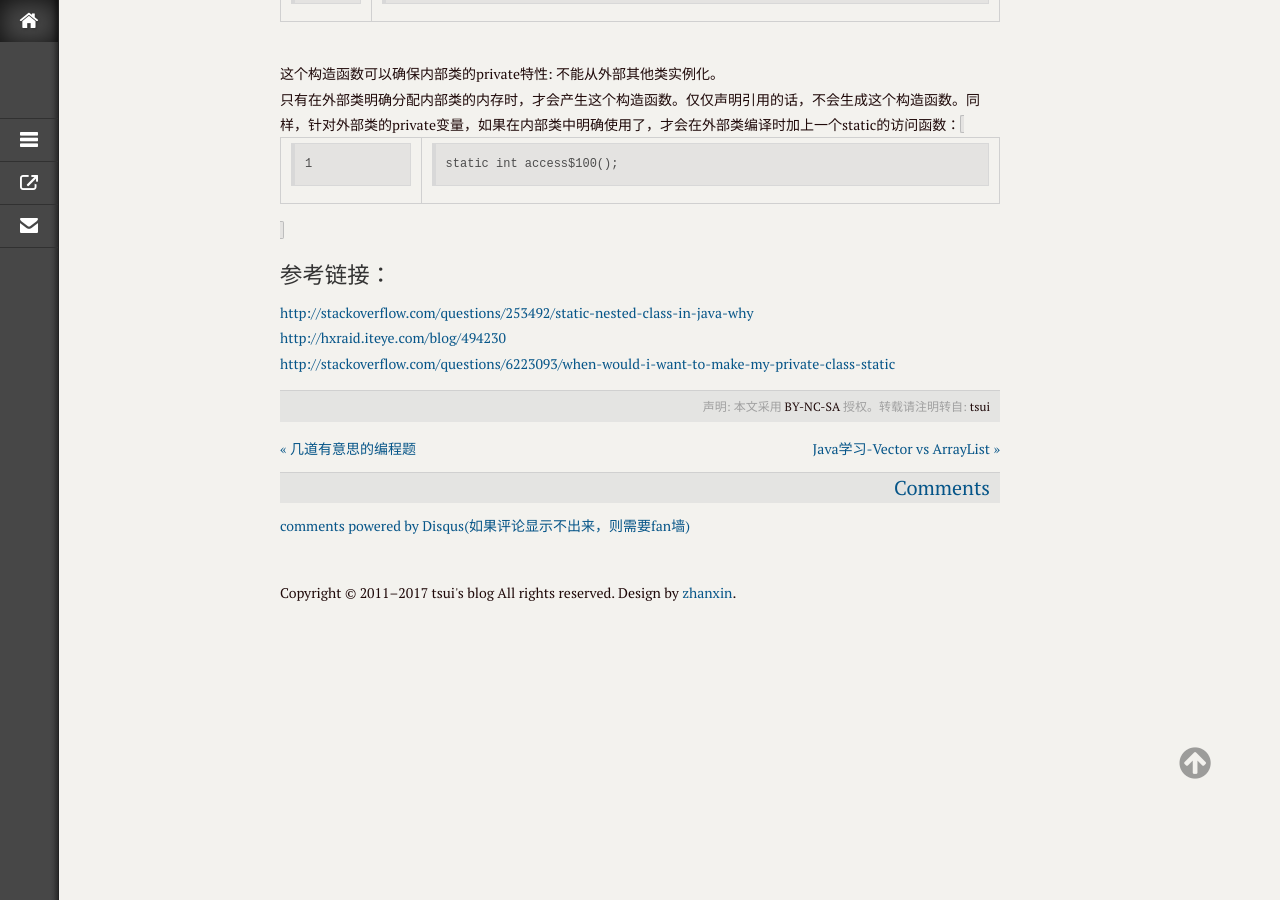
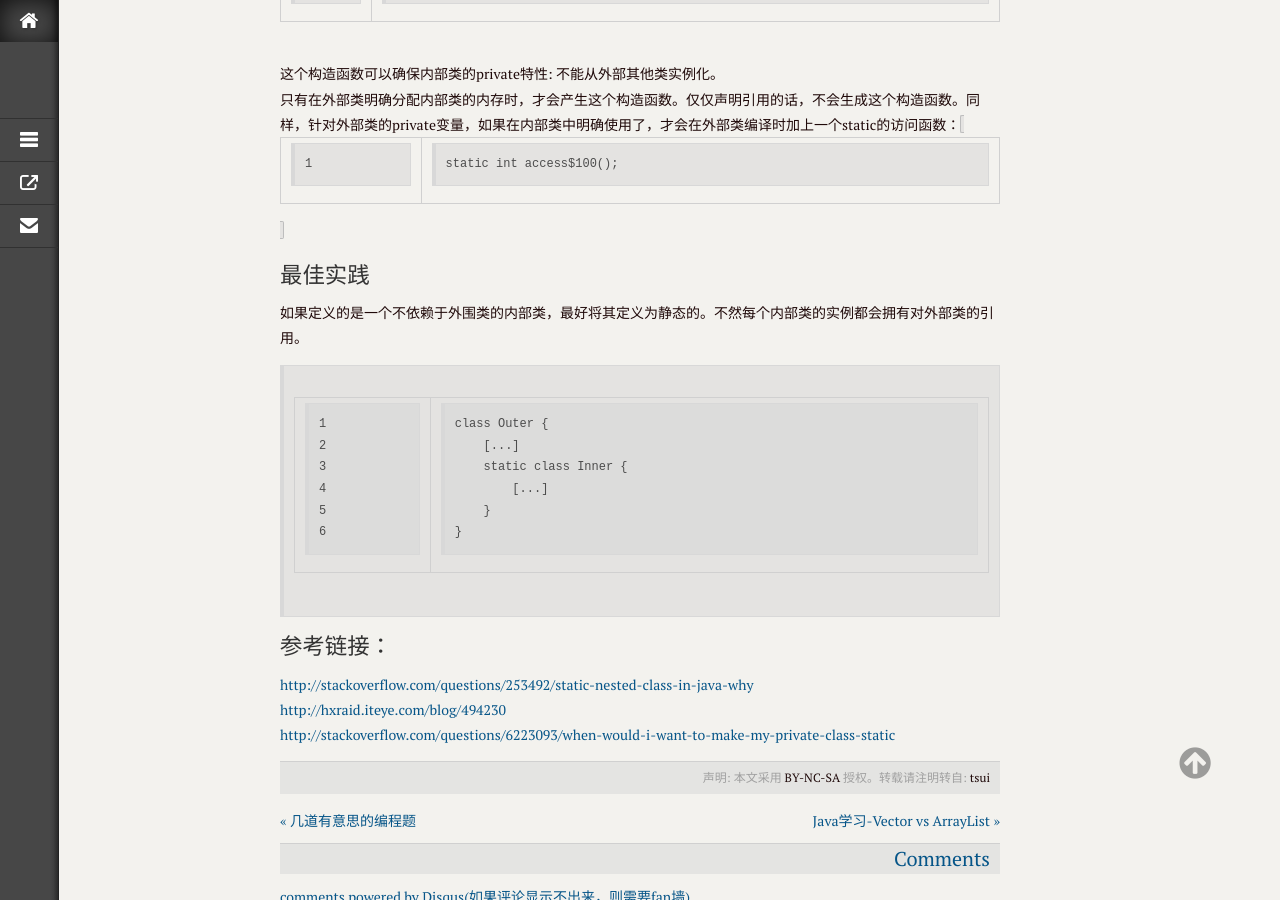
Before and after one commit to xmtsui/blog, a Jekyll site: the page built from _posts/2013/2013-05-29-JavaStudy1.md, in a window 1280 px wide and 900 px high, scrolled down 1593 px. Built offline with Jekyll 4.4.1, drawn with Linux system fonts in a browser that asks for light colours; comment, search, counter and statistics services are not loaded.

Commit message:
modify by quickcommint

````diff
--- a/_posts/2013/2013-05-29-JavaStudy1.md
+++ b/_posts/2013/2013-05-29-JavaStudy1.md
@@ -49,6 +49,17 @@ jdk里LinkedList中的实现，把节点定义成
 这个构造函数可以确保内部类的private特性: 不能从外部其他类实例化。
 只有在外部类明确分配内部类的内存时，才会产生这个构造函数。仅仅声明引用的话，不会生成这个构造函数。同样，针对外部类的private变量，如果在内部类中明确使用了，才会在外部类编译时加上一个static的访问函数：`static int access$100();`
 
+## 最佳实践
+如果定义的是一个不依赖于外围类的内部类，最好将其定义为静态的。不然每个内部类的实例都会拥有对外部类的引用。
+```
+class Outer {
+    [...]
+    static class Inner {
+        [...]
+    }
+}
+```
+
 ## 参考链接：
 <http://stackoverflow.com/questions/253492/static-nested-class-in-java-why>
 <http://hxraid.iteye.com/blog/494230>
````
Also changed, not shown: _posts/2017/2017-03-14-readqueue-01.md (+3 -0 lines).
